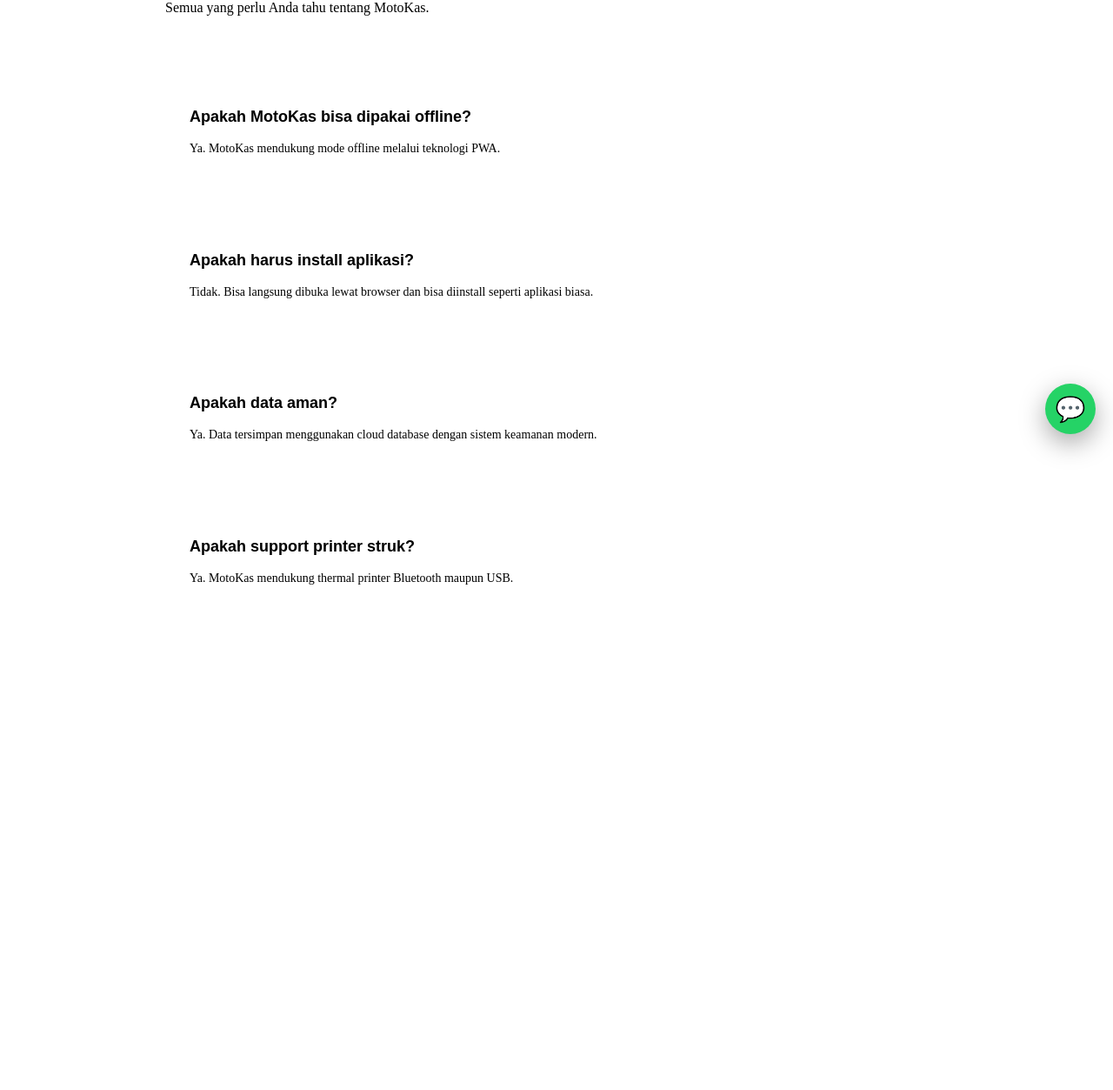
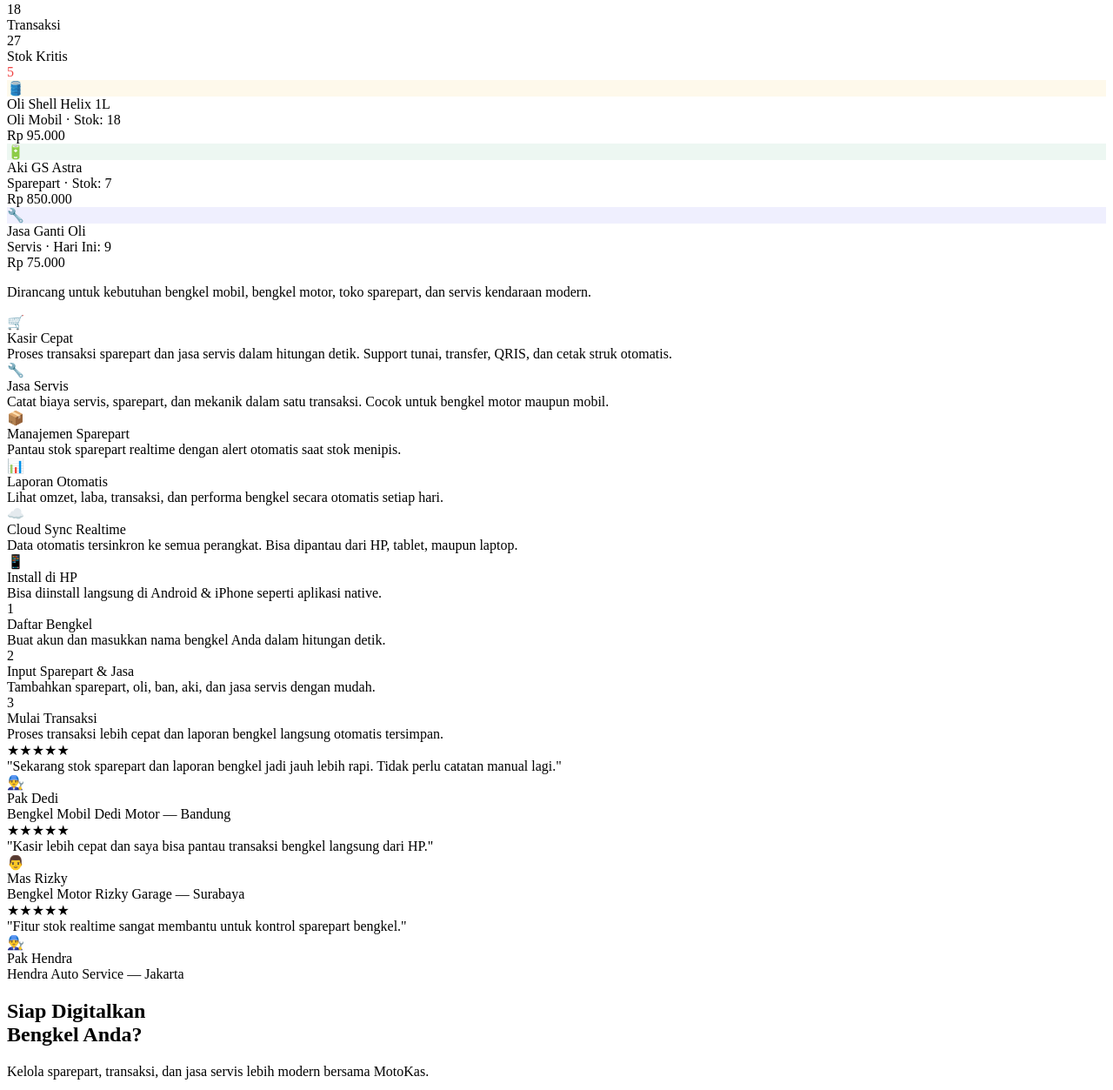
Before and after one commit to aprisandiii/motokas-landing, a plain HTML site: page index.html in a window 1280 px wide. Shown: the part 281-1534 px from the top of the page at 87% size. Before the commit the page ends 1108 px from the top, so only its background shows below. Drawn offline with Linux system fonts and the light colour scheme.

Commit message:
Update index.html

```diff
--- a/index.html
+++ b/index.html
@@ -1,375 +1,452 @@
-<!-- ─────────────────────────────────────
-MOBILE MENU BUTTON
-Tambahkan setelah </ul> nav-links
-───────────────────────────────────── -->
-<div class="menu-btn" onclick="toggleMenu()">☰</div>
+<!-- =========================================================
+UBAH HERO TITLE
+GANTI BAGIAN INI
+========================================================= -->
+
+<h1 class="hero-title">
+  Kasir Digital<br>
+  untuk Bengkel &<br>
+  <span class="highlight">Sparepart Modern</span>
+</h1>
+
+<p class="hero-sub">
+  Kelola transaksi, stok sparepart, jasa servis, dan laporan bengkel lebih mudah.
+  Sinkronisasi realtime antar perangkat untuk bengkel motor maupun mobil.
+</p>
 
 
-<!-- ─────────────────────────────────────
-PRELOADER
-Tambahkan setelah <body>
-───────────────────────────────────── -->
-<div id="loader">
-  <div class="loader-logo">MotoKas</div>
+<!-- =========================================================
+UBAH HERO BADGE
+========================================================= -->
+
+<div class="hero-badge">
+  🔧 Untuk Bengkel Mobil & Motor
 </div>
 
 
-<!-- ─────────────────────────────────────
-TRUST BAR
-Tambahkan setelah </section> HERO
-───────────────────────────────────── -->
-<section class="trust-bar">
-  <div>⚡ Realtime Sync</div>
-  <div>☁️ Cloud Database</div>
-  <div>📱 PWA Installable</div>
-  <div>🔒 Secure Login</div>
-  <div>🧾 Thermal Printer</div>
-</section>
+<!-- =========================================================
+UBAH MOCKUP HEADER
+========================================================= -->
+
+<div class="mockup-logo-text">
+  Bengkel Sinar Jaya
+</div>
+
+<div class="mockup-logo-sub">
+  Bengkel Mobil & Motor
+</div>
 
 
-<!-- ─────────────────────────────────────
-FLOATING WHATSAPP
-Tambahkan sebelum </body>
-───────────────────────────────────── -->
-<a
-href="https://wa.me/6285798132246"
-target="_blank"
-class="floating-wa"
->
-💬
-</a>
+<!-- =========================================================
+UBAH MOCKUP STATS
+========================================================= -->
+
+<div class="mockup-stat">
+  <div class="mockup-stat-label">Omzet Hari Ini</div>
+  <div class="mockup-stat-val accent">Rp 4,8jt</div>
+</div>
+
+<div class="mockup-stat">
+  <div class="mockup-stat-label">Servis Hari Ini</div>
+  <div class="mockup-stat-val green">18</div>
+</div>
+
+<div class="mockup-stat">
+  <div class="mockup-stat-label">Transaksi</div>
+  <div class="mockup-stat-val">27</div>
+</div>
+
+<div class="mockup-stat">
+  <div class="mockup-stat-label">Stok Kritis</div>
+  <div class="mockup-stat-val" style="color:#ef4444">5</div>
+</div>
 
 
-<!-- ─────────────────────────────────────
-FAQ SECTION
-Tambahkan sebelum CTA SECTION
-───────────────────────────────────── -->
-<section class="faq-section">
+<!-- =========================================================
+UBAH MOCKUP PRODUCTS
+GANTI SEMUA mockup-product
+========================================================= -->
 
-  <div class="section-label">FAQ</div>
+<div class="mockup-product">
 
-  <h2 class="section-title">
-    Pertanyaan yang Sering Ditanyakan
-  </h2>
+  <div
+  class="mockup-prod-icon"
+  style="background:rgba(245,197,66,0.1)">
+    🛢️
+  </div>
 
-  <p class="section-sub">
-    Semua yang perlu Anda tahu tentang MotoKas.
-  </p>
-
-  <div class="faq-wrap">
-
-    <div class="faq-item reveal">
-      <h3>Apakah MotoKas bisa dipakai offline?</h3>
-      <p>
-        Ya. MotoKas mendukung mode offline melalui teknologi PWA.
-      </p>
+  <div>
+    <div class="mockup-prod-name">
+      Oli Shell Helix 1L
     </div>
 
-    <div class="faq-item reveal">
-      <h3>Apakah harus install aplikasi?</h3>
-      <p>
-        Tidak. Bisa langsung dibuka lewat browser dan bisa diinstall seperti aplikasi biasa.
-      </p>
+    <div class="mockup-prod-meta">
+      Oli Mobil · Stok: 18
+    </div>
+  </div>
+
+  <div class="mockup-prod-price">
+    Rp 95.000
+  </div>
+
+</div>
+
+
+<div class="mockup-product">
+
+  <div
+  class="mockup-prod-icon"
+  style="background:rgba(76,175,125,0.1)">
+    🔋
+  </div>
+
+  <div>
+    <div class="mockup-prod-name">
+      Aki GS Astra
     </div>
 
-    <div class="faq-item reveal">
-      <h3>Apakah data aman?</h3>
-      <p>
-        Ya. Data tersimpan menggunakan cloud database dengan sistem keamanan modern.
-      </p>
+    <div class="mockup-prod-meta">
+      Sparepart · Stok: 7
+    </div>
+  </div>
+
+  <div class="mockup-prod-price">
+    Rp 850.000
+  </div>
+
+</div>
+
+
+<div class="mockup-product">
+
+  <div
+  class="mockup-prod-icon"
+  style="background:rgba(99,102,241,0.1)">
+    🔧
+  </div>
+
+  <div>
+    <div class="mockup-prod-name">
+      Jasa Ganti Oli
     </div>
 
-    <div class="faq-item reveal">
-      <h3>Apakah support printer struk?</h3>
-      <p>
-        Ya. MotoKas mendukung thermal printer Bluetooth maupun USB.
-      </p>
+    <div class="mockup-prod-meta">
+      Servis · Hari Ini: 9
+    </div>
+  </div>
+
+  <div class="mockup-prod-price">
+    Rp 75.000
+  </div>
+
+</div>
+
+
+<!-- =========================================================
+UBAH SECTION SUBTITLE FITUR
+========================================================= -->
+
+<p class="section-sub">
+  Dirancang untuk kebutuhan bengkel mobil, bengkel motor,
+  toko sparepart, dan servis kendaraan modern.
+</p>
+
+
+<!-- =========================================================
+UBAH FEATURES
+========================================================= -->
+
+<div class="feature-card reveal">
+
+  <div class="feature-icon">🛒</div>
+
+  <div class="feature-title">
+    Kasir Cepat
+  </div>
+
+  <div class="feature-desc">
+    Proses transaksi sparepart dan jasa servis dalam hitungan detik.
+    Support tunai, transfer, QRIS, dan cetak struk otomatis.
+  </div>
+
+</div>
+
+
+<div class="feature-card reveal">
+
+  <div class="feature-icon">🔧</div>
+
+  <div class="feature-title">
+    Jasa Servis
+  </div>
+
+  <div class="feature-desc">
+    Catat biaya servis, sparepart, dan mekanik dalam satu transaksi.
+    Cocok untuk bengkel motor maupun mobil.
+  </div>
+
+</div>
+
+
+<div class="feature-card reveal">
+
+  <div class="feature-icon">📦</div>
+
+  <div class="feature-title">
+    Manajemen Sparepart
+  </div>
+
+  <div class="feature-desc">
+    Pantau stok sparepart realtime dengan alert otomatis saat stok menipis.
+  </div>
+
+</div>
+
+
+<div class="feature-card reveal">
+
+  <div class="feature-icon">📊</div>
+
+  <div class="feature-title">
+    Laporan Otomatis
+  </div>
+
+  <div class="feature-desc">
+    Lihat omzet, laba, transaksi, dan performa bengkel secara otomatis setiap hari.
+  </div>
+
+</div>
+
+
+<div class="feature-card reveal">
+
+  <div class="feature-icon">☁️</div>
+
+  <div class="feature-title">
+    Cloud Sync Realtime
+  </div>
+
+  <div class="feature-desc">
+    Data otomatis tersinkron ke semua perangkat.
+    Bisa dipantau dari HP, tablet, maupun laptop.
+  </div>
+
+</div>
+
+
+<div class="feature-card reveal">
+
+  <div class="feature-icon">📱</div>
+
+  <div class="feature-title">
+    Install di HP
+  </div>
+
+  <div class="feature-desc">
+    Bisa diinstall langsung di Android & iPhone seperti aplikasi native.
+  </div>
+
+</div>
+
+
+<!-- =========================================================
+UBAH HOW IT WORKS
+========================================================= -->
+
+<div class="step reveal">
+
+  <div class="step-num">1</div>
+
+  <div class="step-content">
+
+    <div class="step-title">
+      Daftar Bengkel
+    </div>
+
+    <div class="step-desc">
+      Buat akun dan masukkan nama bengkel Anda dalam hitungan detik.
     </div>
 
   </div>
 
-</section>
+</div>
 
 
-<!-- ─────────────────────────────────────
-TAMBAHKAN CLASS reveal
-───────────────────────────────────── -->
+<div class="step reveal">
 
-<!-- GANTI -->
-<div class="feature-card">
+  <div class="step-num">2</div>
 
-<!-- MENJADI -->
-<div class="feature-card reveal">
+  <div class="step-content">
+
+    <div class="step-title">
+      Input Sparepart & Jasa
+    </div>
+
+    <div class="step-desc">
+      Tambahkan sparepart, oli, ban, aki, dan jasa servis dengan mudah.
+    </div>
+
+  </div>
+
+</div>
 
 
-<!-- GANTI -->
-<div class="pricing-card">
+<div class="step reveal">
 
-<!-- MENJADI -->
-<div class="pricing-card reveal">
+  <div class="step-num">3</div>
+
+  <div class="step-content">
+
+    <div class="step-title">
+      Mulai Transaksi
+    </div>
+
+    <div class="step-desc">
+      Proses transaksi lebih cepat dan laporan bengkel langsung otomatis tersimpan.
+    </div>
+
+  </div>
+
+</div>
 
 
-<!-- GANTI -->
-<div class="testimonial-card">
+<!-- =========================================================
+UBAH TESTIMONIAL
+========================================================= -->
 
-<!-- MENJADI -->
 <div class="testimonial-card reveal">
 
+  <div class="testimonial-stars">★★★★★</div>
 
-<!-- GANTI -->
-<div class="step">
+  <div class="testimonial-text">
+    "Sekarang stok sparepart dan laporan bengkel jadi jauh lebih rapi.
+    Tidak perlu catatan manual lagi."
+  </div>
 
-<!-- MENJADI -->
-<div class="step reveal">
+  <div class="testimonial-author">
+
+    <div class="testimonial-avatar">
+      👨‍🔧
+    </div>
+
+    <div>
+
+      <div class="testimonial-name">
+        Pak Dedi
+      </div>
+
+      <div class="testimonial-role">
+        Bengkel Mobil Dedi Motor — Bandung
+      </div>
+
+    </div>
+
+  </div>
+
+</div>
 
 
-<!-- ─────────────────────────────────────
-META SEO
-Tambahkan di dalam <head>
-───────────────────────────────────── -->
-<meta
-name="description"
-content="MotoKas — Kasir Digital modern untuk toko motor dengan realtime sync, laporan otomatis, dan cloud database."
->
+<div class="testimonial-card reveal">
 
-<meta
-property="og:title"
-content="MotoKas — Kasir Digital Toko Motor"
->
+  <div class="testimonial-stars">★★★★★</div>
 
-<meta
-property="og:description"
-content="Kasir digital modern untuk toko motor dengan cloud sync realtime."
->
+  <div class="testimonial-text">
+    "Kasir lebih cepat dan saya bisa pantau transaksi bengkel langsung dari HP."
+  </div>
 
-<meta
-name="theme-color"
-content="#f5c542"
->
+  <div class="testimonial-author">
 
-<link
-rel="icon"
-href="https://cdn-icons-png.flaticon.com/512/808/808439.png"
->
+    <div class="testimonial-avatar">
+      👨
+    </div>
+
+    <div>
+
+      <div class="testimonial-name">
+        Mas Rizky
+      </div>
+
+      <div class="testimonial-role">
+        Bengkel Motor Rizky Garage — Surabaya
+      </div>
+
+    </div>
+
+  </div>
+
+</div>
 
 
-<!-- ─────────────────────────────────────
-CSS
-Tambahkan sebelum </style>
-───────────────────────────────────── -->
-<style>
+<div class="testimonial-card reveal">
 
-/* ───────── PRELOADER ───────── */
-#loader{
-  position:fixed;
-  inset:0;
-  background:#0a0a08;
-  display:flex;
-  align-items:center;
-  justify-content:center;
-  z-index:99999;
-  transition:.5s;
-}
+  <div class="testimonial-stars">★★★★★</div>
 
-.loader-logo{
-  font-family:'Syne',sans-serif;
-  font-size:38px;
-  font-weight:800;
-  color:var(--accent);
-  letter-spacing:-1px;
-}
+  <div class="testimonial-text">
+    "Fitur stok realtime sangat membantu untuk kontrol sparepart bengkel."
+  </div>
 
-/* ───────── MOBILE MENU ───────── */
-.menu-btn{
-  display:none;
-  font-size:28px;
-  color:var(--text);
-  cursor:pointer;
-}
+  <div class="testimonial-author">
 
-/* ───────── TRUST BAR ───────── */
-.trust-bar{
-  display:flex;
-  gap:14px;
-  justify-content:center;
-  flex-wrap:wrap;
-  padding:26px 20px;
-  border-top:1px solid var(--border);
-  border-bottom:1px solid var(--border);
-  background:rgba(255,255,255,0.02);
-}
+    <div class="testimonial-avatar">
+      👨‍🔧
+    </div>
 
-.trust-bar div{
-  padding:10px 18px;
-  border-radius:999px;
-  background:var(--bg2);
-  border:1px solid var(--border);
-  color:var(--text2);
-  font-size:13px;
-}
+    <div>
 
-/* ───────── FLOATING WA ───────── */
-.floating-wa{
-  position:fixed;
-  right:20px;
-  bottom:20px;
-  width:58px;
-  height:58px;
-  border-radius:50%;
-  background:#25d366;
-  display:flex;
-  align-items:center;
-  justify-content:center;
-  font-size:28px;
-  text-decoration:none;
-  z-index:9999;
-  box-shadow:0 10px 30px rgba(0,0,0,.35);
-  transition:.25s;
-}
+      <div class="testimonial-name">
+        Pak Hendra
+      </div>
 
-.floating-wa:hover{
-  transform:scale(1.08);
-}
+      <div class="testimonial-role">
+        Hendra Auto Service — Jakarta
+      </div>
 
-/* ───────── REVEAL ───────── */
-.reveal{
-  opacity:0;
-  transform:translateY(40px);
-  transition:.8s;
-}
+    </div>
 
-.reveal.active{
-  opacity:1;
-  transform:translateY(0);
-}
+  </div>
 
-/* ───────── FAQ ───────── */
-.faq-section{
-  padding:100px 40px;
-  max-width:900px;
-  margin:auto;
-}
-
-.faq-wrap{
-  margin-top:60px;
-  display:flex;
-  flex-direction:column;
-  gap:18px;
-}
-
-.faq-item{
-  background:var(--bg2);
-  border:1px solid var(--border);
-  border-radius:18px;
-  padding:28px;
-}
-
-.faq-item h3{
-  font-family:'Syne',sans-serif;
-  font-size:18px;
-  margin-bottom:10px;
-}
-
-.faq-item p{
-  color:var(--text2);
-  line-height:1.7;
-  font-size:14px;
-}
-
-/* ───────── NAV SCROLL ───────── */
-nav.scrolled{
-  background:rgba(10,10,8,0.96);
-  border-bottom:1px solid rgba(245,197,66,.2);
-}
-
-/* ───────── RESPONSIVE ───────── */
-@media(max-width:768px){
-
-  .menu-btn{
-    display:block;
-  }
-
-  .nav-links{
-    position:absolute;
-    top:74px;
-    left:20px;
-    right:20px;
-    background:var(--bg2);
-    border:1px solid var(--border);
-    border-radius:18px;
-    padding:24px;
-    flex-direction:column;
-    display:none;
-  }
-
-  .nav-links.active{
-    display:flex;
-  }
-
-  .faq-section{
-    padding:60px 20px;
-  }
-
-}
-
-</style>
+</div>
 
 
-<!-- ─────────────────────────────────────
-JAVASCRIPT
-Tambahkan sebelum </body>
-───────────────────────────────────── -->
-<script>
+<!-- =========================================================
+UBAH CTA
+========================================================= -->
 
-/* ───────── MOBILE MENU ───────── */
-function toggleMenu(){
-  document
-  .querySelector('.nav-links')
-  .classList
-  .toggle('active');
-}
+<h2 class="cta-title">
+  Siap Digitalkan<br>
+  Bengkel Anda?
+</h2>
 
-/* ───────── PRELOADER ───────── */
-window.addEventListener('load',()=>{
+<p class="cta-sub">
+  Kelola sparepart, transaksi, dan jasa servis lebih modern bersama MotoKas.
+</p>
 
-  const loader = document.getElementById('loader');
 
-  loader.style.opacity='0';
+<!-- =========================================================
+UBAH FOOTER
+========================================================= -->
 
-  setTimeout(()=>{
-    loader.style.display='none';
-  },500);
+<div class="footer-copy">
+  © 2026 MotoKas — Kasir Digital Bengkel Mobil & Motor
+</div>
 
-});
 
-/* ───────── NAV SCROLL ───────── */
-const nav = document.querySelector('nav');
+<!-- =========================================================
+UBAH TRUST BAR
+========================================================= -->
 
-window.addEventListener('scroll',()=>{
+<section class="trust-bar">
 
-  if(window.scrollY > 20){
-    nav.classList.add('scrolled');
-  }else{
-    nav.classList.remove('scrolled');
-  }
+  <div>⚡ Realtime Sync</div>
 
-});
+  <div>☁️ Cloud Database</div>
 
-/* ───────── REVEAL ───────── */
-const reveals = document.querySelectorAll('.reveal');
+  <div>📱 Install di HP</div>
 
-window.addEventListener('scroll',()=>{
+  <div>🔒 Secure Login</div>
 
-  reveals.forEach(el=>{
+  <div>🧾 Thermal Printer</div>
 
-    const top = el.getBoundingClientRect().top;
+  <div>🔧 Bengkel Mobil & Motor</div>
 
-    if(top < window.innerHeight - 100){
-      el.classList.add('active');
-    }
-
-  });
-
-});
-
-</script>
+</section>
```
